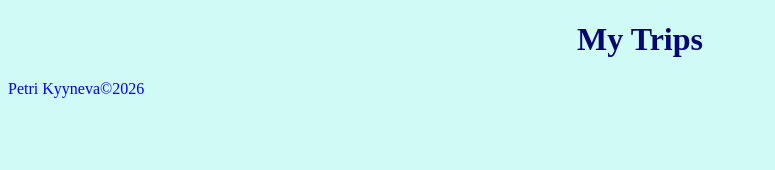
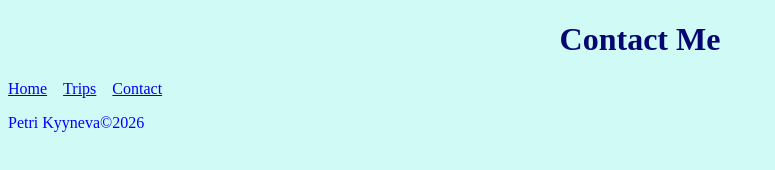
Before and after one commit to PeteKoo/websivuston_kehittaminen_syksy2026, a plain HTML site: page WS_05/contact.html in a window 1280 px wide. Shown: the whole page, without its empty margins (0-775 px from the left). Drawn offline with Linux system fonts and the light colour scheme.

Commit message:
korjailua

```diff
--- a/WS_05/contact.html
+++ b/WS_05/contact.html
@@ -13,7 +13,16 @@
 </head>
 <body>
     <header>
-        <h1 style="color: rgb(6, 6, 113);">My Trips</h1>
+        <h1 style="color: rgb(6, 6, 113);">Contact Me</h1>
+        <nav class="responsive-nav">
+  <input type="checkbox" id="menu-toggle" class="menu-checkbox">
+  <label for="menu-toggle" class="menu-toggle">☰ Menu</label>
+  <ul class="nav-list">
+    <li><a href="index.html">Home</a></li>
+    <li><a href="trips.html">Trips</a></li>
+    <li><a href="contact.html">Contact</a></li>
+  </ul>
+
     </header>
     <footer>
   <p>Petri Kyyneva©2026</p>
```
Also changed, not shown: WS_05/index.html (+2 -2 lines), WS_05/trips.html (+9 -0 lines).
